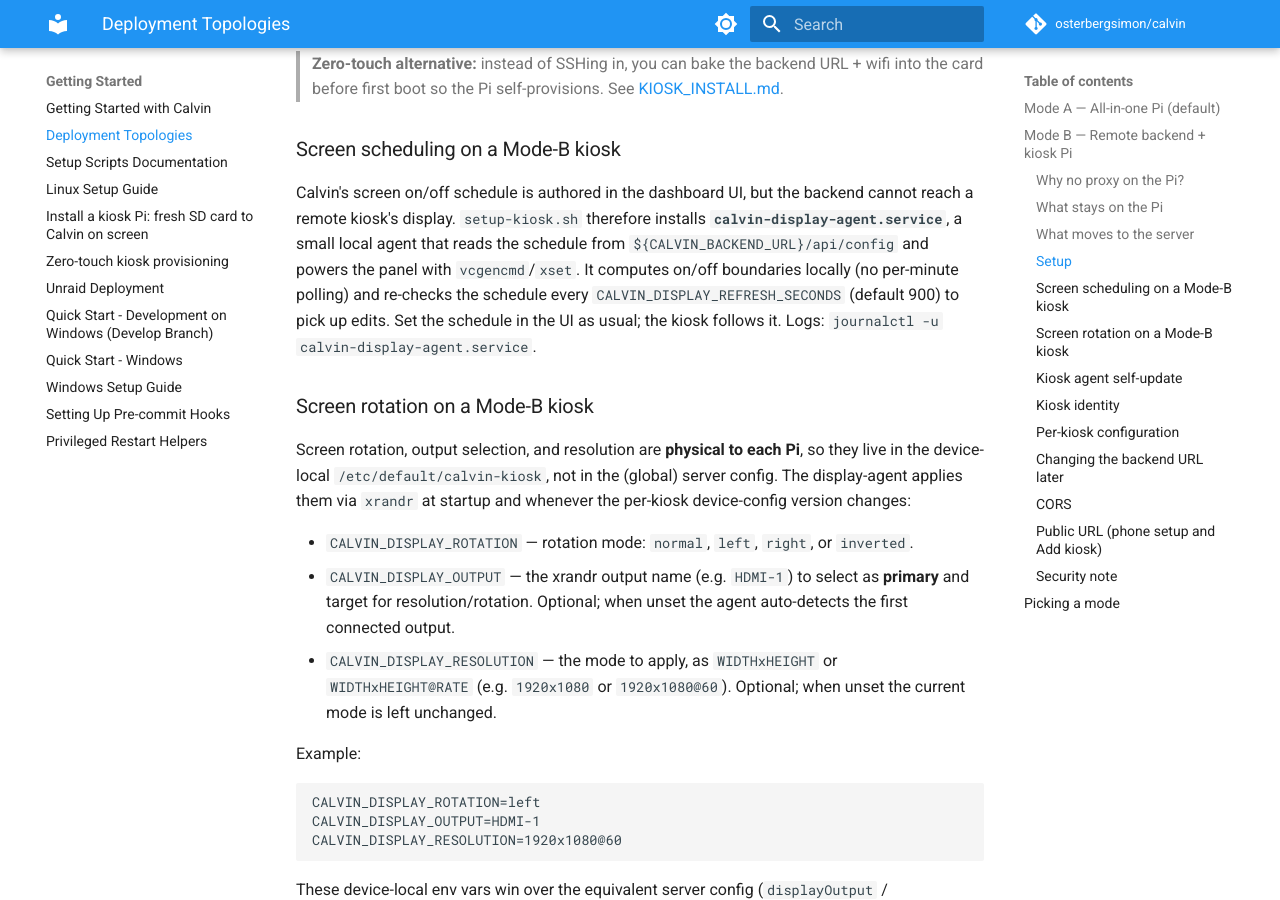
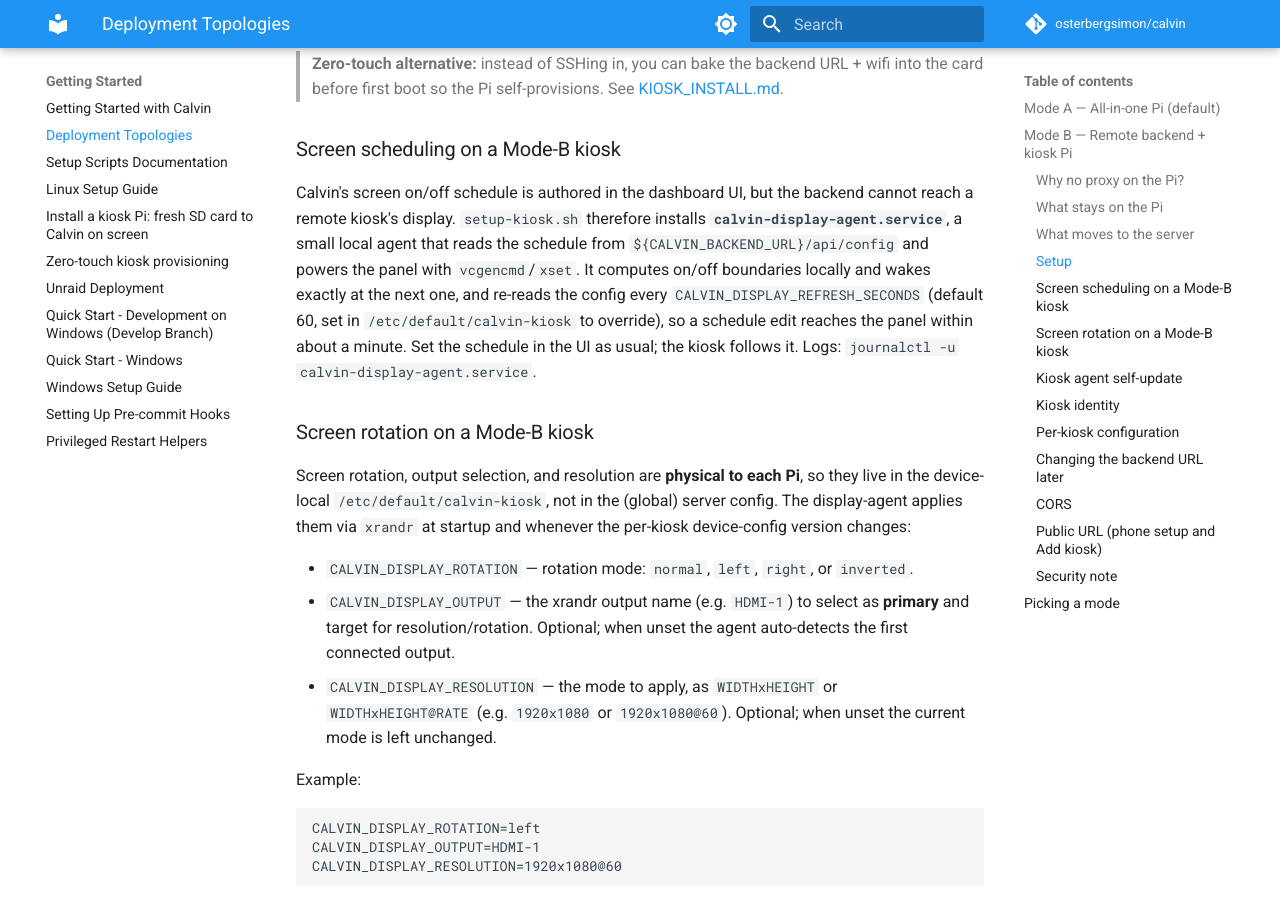
Before and after one commit to osterbergsimon/calvin, an MkDocs documentation site: the page built from docs/setup/DEPLOYMENT_TOPOLOGIES.md, in a window 1280 px wide and 900 px high, scrolled down 3303 px. Built offline with MkDocs 1.6.1 and Material for MkDocs 9.7.7, drawn with Linux system fonts in a browser that asks for light colours; comment, search, counter and statistics services are not loaded.

Commit message:
fix(kiosk): calvin-g4gi poll display config every 60 s so schedule edits apply within a minute
The display agent re-read its config every 900 s, so a schedule edit that
should turn the panel on or off right now waited up to 15 minutes. Lower
DEFAULT_REFRESH_SECONDS to 60; CALVIN_DISPLAY_REFRESH_SECONDS still
overrides it. Boundary wake-up and failed-apply retry are unchanged.
Update the kiosk docs that describe the interval.

```diff
--- a/docs/setup/DEPLOYMENT_TOPOLOGIES.md
+++ b/docs/setup/DEPLOYMENT_TOPOLOGIES.md
@@ -160,9 +160,10 @@
 backend cannot reach a remote kiosk's display. `setup-kiosk.sh` therefore
 installs **`calvin-display-agent.service`**, a small local agent that reads the
 schedule from `${CALVIN_BACKEND_URL}/api/config` and powers the panel with
-`vcgencmd`/`xset`. It computes on/off boundaries locally (no per-minute
-polling) and re-checks the schedule every `CALVIN_DISPLAY_REFRESH_SECONDS`
-(default 900) to pick up edits. Set the schedule in the UI as usual; the kiosk
+`vcgencmd`/`xset`. It computes on/off boundaries locally and wakes exactly at
+the next one, and re-reads the config every `CALVIN_DISPLAY_REFRESH_SECONDS`
+(default 60, set in `/etc/default/calvin-kiosk` to override), so a schedule
+edit reaches the panel within about a minute. Set the schedule in the UI as usual; the kiosk
 follows it. Logs: `journalctl -u calvin-display-agent.service`.
 
 ### Screen rotation on a Mode-B kiosk
```
Also changed, not shown: docs/setup/KIOSK_INSTALL.md (+4 -1 lines), 2 other files.
